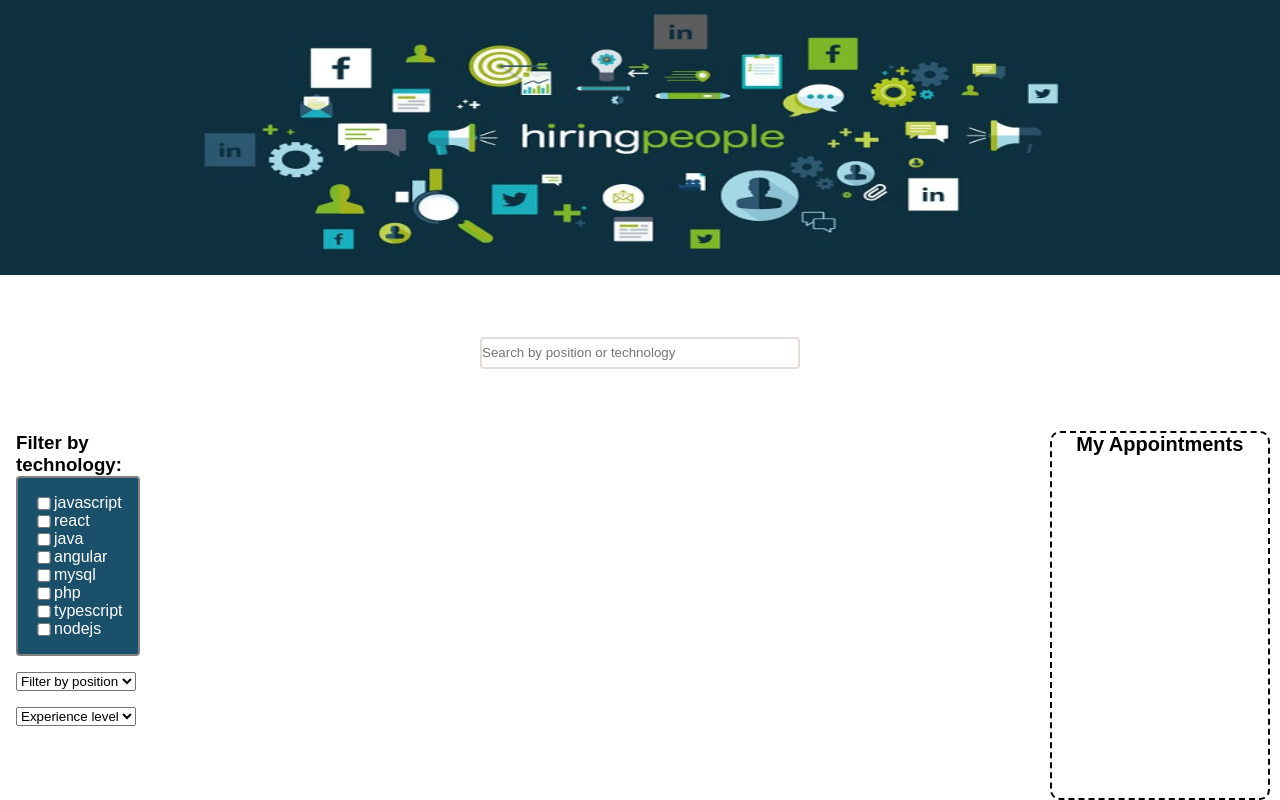
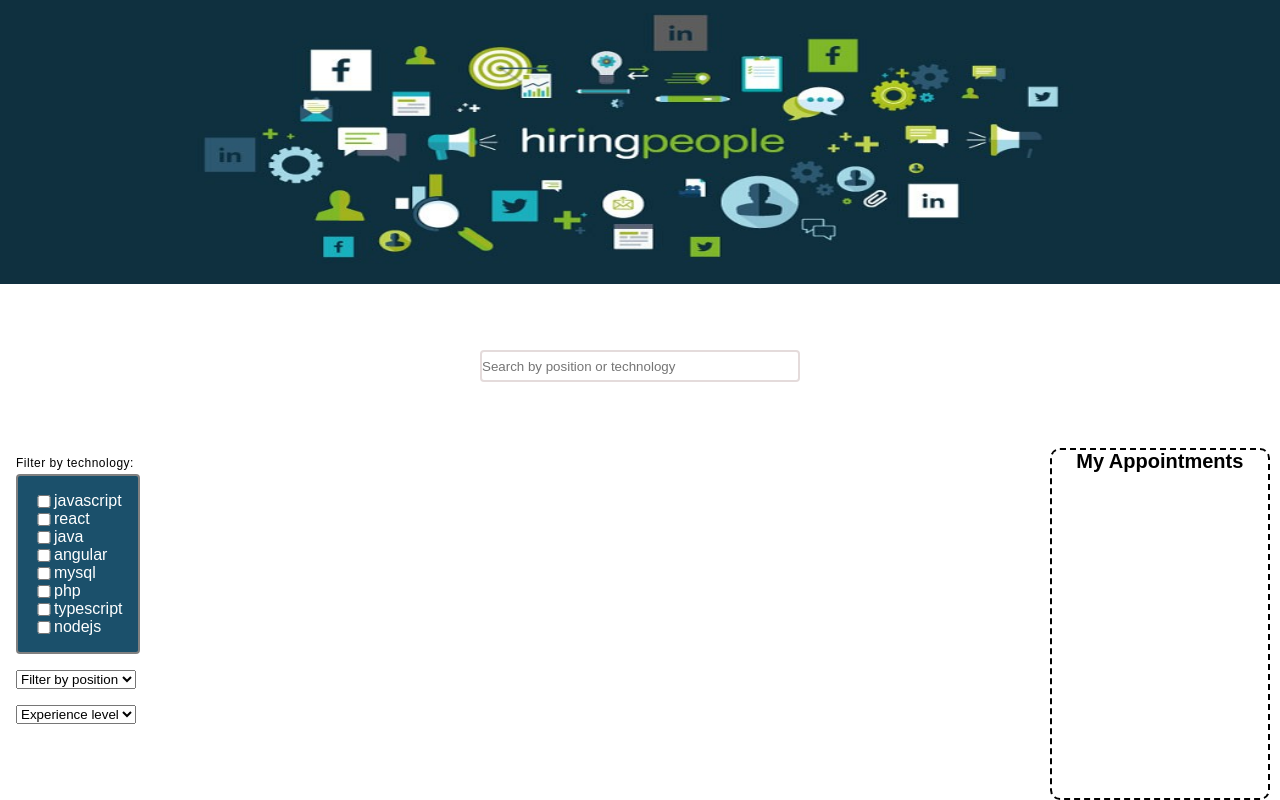
Before and after one commit to RafaelArmelin/boolean-uk-js-group-project, a website: page index.html in a window 1280 px wide. Drawn offline with Linux system fonts and the light colour scheme; no server answers.

Commit message:
Add style to .form-heading

```diff
--- a/styles/index.css
+++ b/styles/index.css
@@ -109,6 +109,14 @@
   padding: 2px;
   text-align: center;
 }
+
+.form-heading {
+  font-size: 0.75rem;
+  font-weight: 300;
+  letter-spacing: 0.5px;
+  margin-bottom: 0.25rem;
+}
+
 .div_container {
   display: grid;
   grid-template-columns: 1fr 1fr;
```
